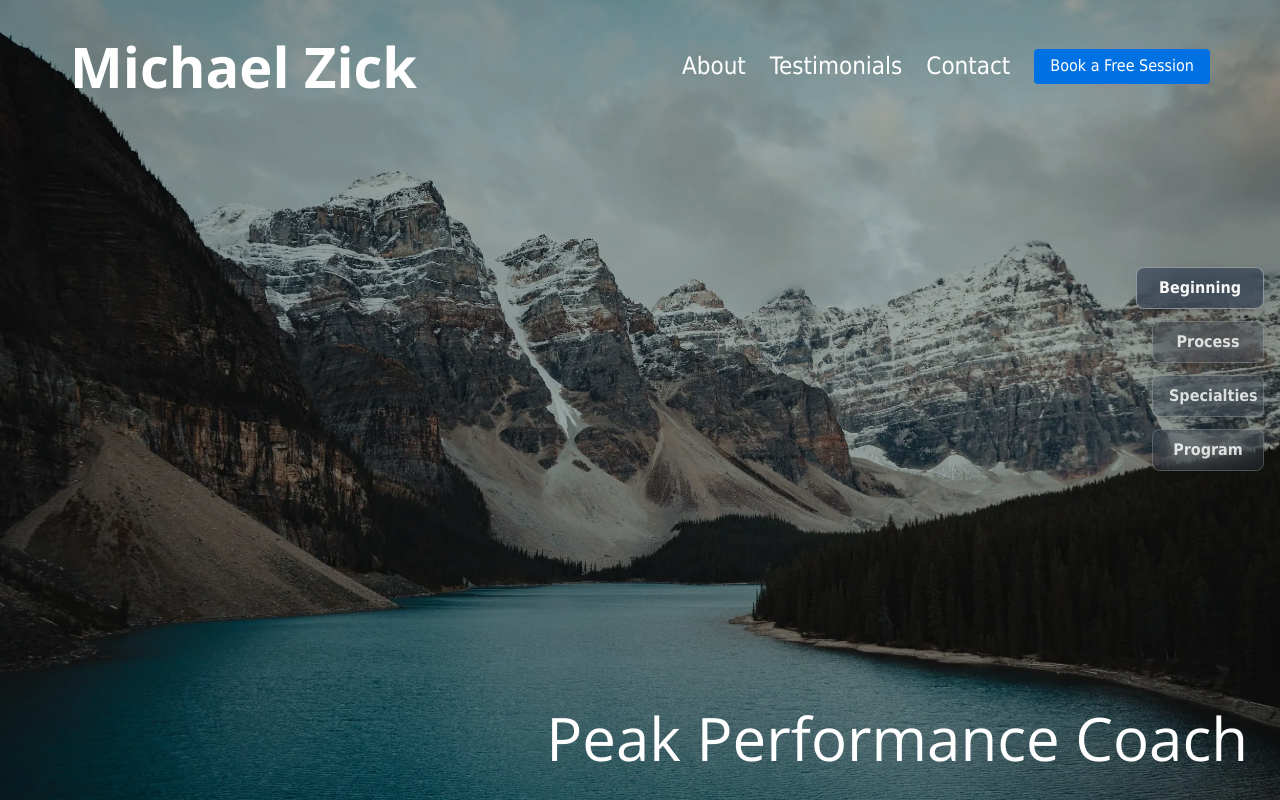
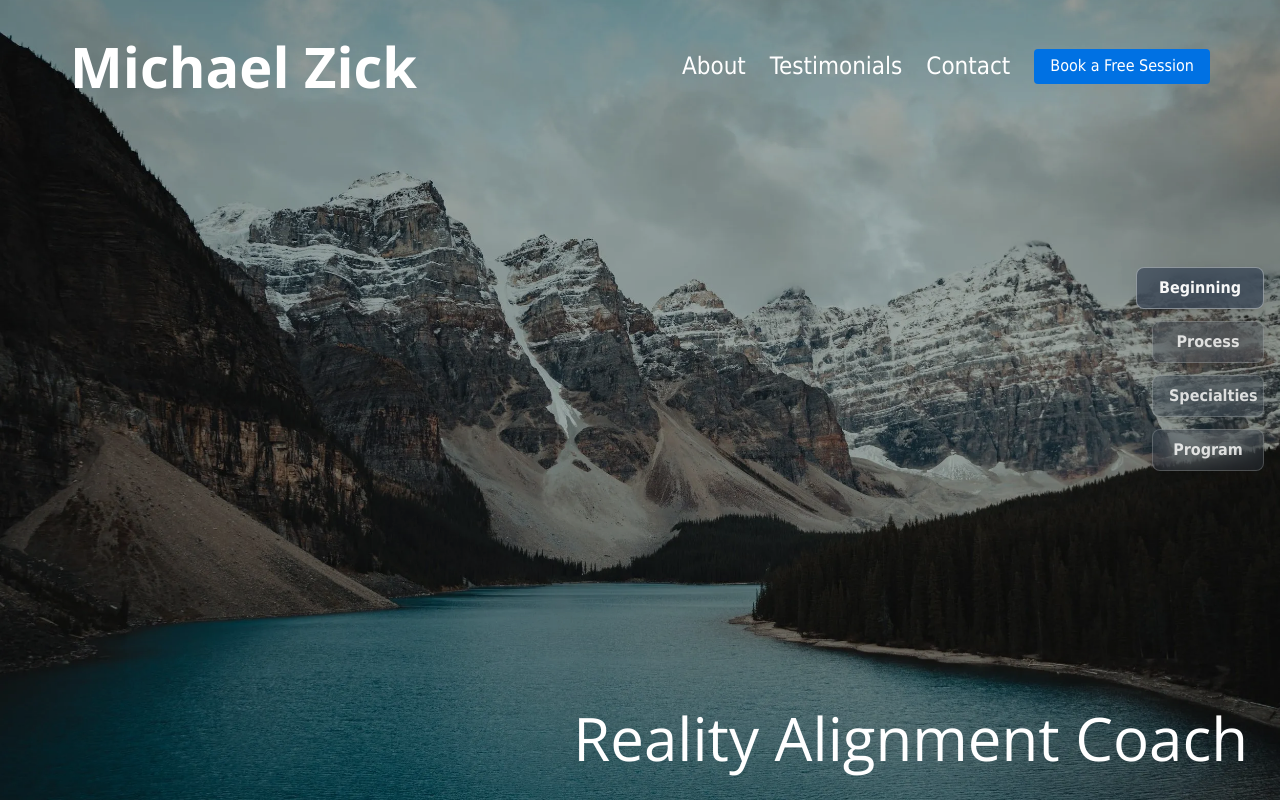
Before and after one commit to michaelzick/michaelzick.com, a Next.js app: page / in a window 1280 px wide. Shown: the top 800 px of the page. Built offline with nearby package versions, Linux system fonts and the light colour scheme.

Commit message:
changed to RAC and beginning section title

```diff
--- a/app/about/page.tsx
+++ b/app/about/page.tsx
@@ -4,11 +4,11 @@ import { FadeInSection } from '../../components/FadeInSection'
 export const metadata: Metadata = {
   title: 'Michael Zick | About',
   description:
-    'Learn more about Michael Zick, a Los Angeles-based peak performance coach dedicated to helping clients take action and build powerful relationships.',
+    'Learn more about Michael Zick, a Los Angeles-based Reality Alignment Coach dedicated to helping clients take action and build powerful relationships.',
   openGraph: {
     title: 'Michael Zick | About',
     description:
-      'Learn more about Michael Zick, a Los Angeles-based peak performance coach dedicated to helping clients take action and build powerful relationships.',
+      'Learn more about Michael Zick, a Los Angeles-based Reality Alignment Coach dedicated to helping clients take action and build powerful relationships.',
     url: 'https://www.michaelzick.com/about',
     siteName: 'Michael Zick',
     images: [
@@ -23,7 +23,7 @@ export const metadata: Metadata = {
     card: 'summary_large_image',
     title: 'Michael Zick | About',
     description:
-      'Learn more about Michael Zick, a Los Angeles-based peak performance coach dedicated to helping clients take action and build powerful relationships.',
+      'Learn more about Michael Zick, a Los Angeles-based Reality Alignment Coach dedicated to helping clients take action and build powerful relationships.',
     images: ['https://www.michaelzick.com/img/ocean_2500.webp'],
   },
 }
--- a/app/layout.tsx
+++ b/app/layout.tsx
@@ -12,22 +12,22 @@ const openSans = Open_Sans({
 });
 
 export const metadata: Metadata = {
-  title: 'Michael Zick | Peak Performance Coach',
+  title: 'Michael Zick | Reality Alignment Coach',
   description:
-    'Los Angeles-based peak performance coach helping individuals take action, overcome limiting beliefs, and build powerful relationships.',
+    'Los Angeles-based Reality Alignment Coach helping individuals take action, overcome limiting beliefs, and build powerful relationships.',
   openGraph: {
-    title: 'Michael Zick | Peak Performance Coach',
+    title: 'Michael Zick | Reality Alignment Coach',
     description:
-      'Los Angeles-based peak performance coach helping individuals take action, overcome limiting beliefs, and build powerful relationships.',
+      'Los Angeles-based Reality Alignment Coach helping individuals take action, overcome limiting beliefs, and build powerful relationships.',
     url: 'https://www.michaelzick.com',
     siteName: 'Michael Zick',
     type: 'website',
   },
   twitter: {
     card: 'summary_large_image',
-    title: 'Michael Zick | Peak Performance Coach',
+    title: 'Michael Zick | Reality Alignment Coach',
     description:
-      'Los Angeles-based peak performance coach helping individuals take action, overcome limiting beliefs, and build powerful relationships.',
+      'Los Angeles-based Reality Alignment Coach helping individuals take action, overcome limiting beliefs, and build powerful relationships.',
   },
 };
 
@@ -56,7 +56,7 @@ export default function RootLayout({ children }: { children: React.ReactNode })
         <footer className="text-white py-8 text-lg bg-dark-blue">
           <div className="max-w-[1400px] mx-auto px-6 md:px-8 grid md:grid-cols-12 gap-8 items-start">
             <div className="md:col-span-5">
-              <p>Michael Zick Coaching | Peak Performance Coach</p>
+              <p>Michael Zick Coaching | Reality Alignment Coach</p>
             </div>
             <div className="md:col-span-6 md:col-start-6 md:text-right space-y-2">
               <Link href="/about" className="footer-link inline-block">
--- a/app/page.tsx
+++ b/app/page.tsx
@@ -2,13 +2,13 @@ import type { Metadata } from 'next'
 import HomePageContent from '../components/HomePageContent'
 
 export const metadata: Metadata = {
-  title: 'Michael Zick | Peak Performance Coach',
+  title: 'Michael Zick | Reality Alignment Coach',
   description:
-    'Los Angeles-based peak performance coach helping individuals take action, overcome limiting beliefs, and build powerful relationships.',
+    'Los Angeles-based Reality Alignment Coach helping individuals take action, overcome limiting beliefs, and build powerful relationships.',
   openGraph: {
-    title: 'Michael Zick | Peak Performance Coach',
+    title: 'Michael Zick | Reality Alignment Coach',
     description:
-      'Los Angeles-based peak performance coach helping individuals take action, overcome limiting beliefs, and build powerful relationships.',
+      'Los Angeles-based Reality Alignment Coach helping individuals take action, overcome limiting beliefs, and build powerful relationships.',
     url: 'https://www.michaelzick.com',
     siteName: 'Michael Zick',
     images: [
@@ -21,9 +21,9 @@ export const metadata: Metadata = {
   },
   twitter: {
     card: 'summary_large_image',
-    title: 'Michael Zick | Peak Performance Coach',
+    title: 'Michael Zick | Reality Alignment Coach',
     description:
-      'Los Angeles-based peak performance coach helping individuals take action, overcome limiting beliefs, and build powerful relationships.',
+      'Los Angeles-based Reality Alignment Coach helping individuals take action, overcome limiting beliefs, and build powerful relationships.',
     images: [
       '/img/homepage_mountains.webp',
     ],
--- a/components/sections/BeginningSection.tsx
+++ b/components/sections/BeginningSection.tsx
@@ -35,7 +35,7 @@ export function BeginningSection({
               isVisible ? 'opacity-100 translate-y-0' : 'opacity-0 translate-y-6'
             }`}
           >
-            Where Do You Go From Here?
+            What Keeps You Safe, Keeps You Stuck
           </h2>
         </div>
         <svg
--- a/components/sections/HeroSection.tsx
+++ b/components/sections/HeroSection.tsx
@@ -10,7 +10,7 @@ export function HeroSection() {
     >
       <div className="absolute inset-0 bg-black/20" aria-hidden="true"></div>
       <div className="relative w-full max-w-[1400px] mx-auto p-8">
-        <h2 className="text-4xl md:text-6xl text-right">Peak Performance Coach</h2>
+        <h2 className="text-4xl md:text-6xl text-right">Reality Alignment Coach</h2>
       </div>
     </section>
   );
```
